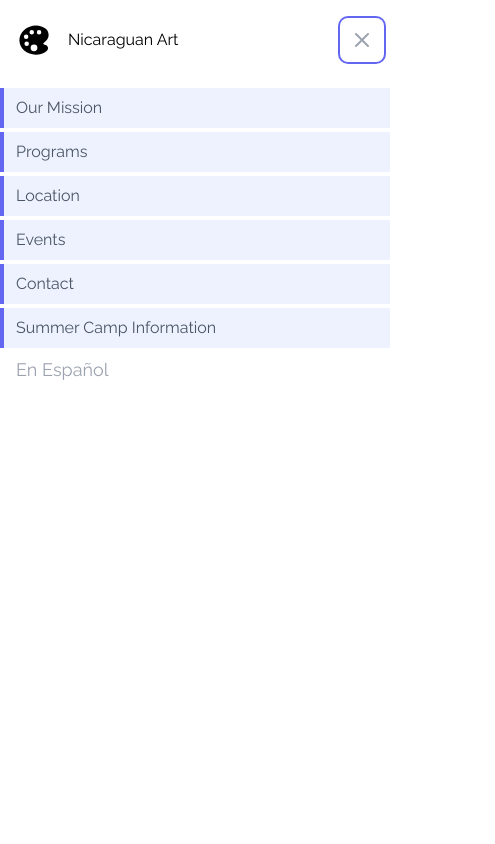
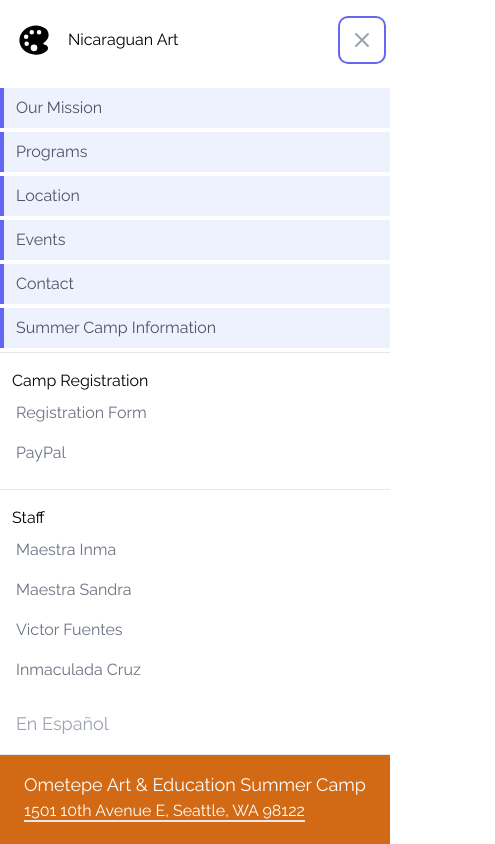
Before and after one commit to papadavis47/ometepe-art-and-education, a Next.js app: page /info/location in a window 390 px wide. Both pictures are taken after a click on the button "Open main menu". Shown: the top 844 px of the page, 495 px wide, since content can reach past the window. Built offline with nearby package versions, Linux system fonts and the light colour scheme; a web font is replaced by a local one.

Commit message:
Full mobile menu functionality achieved with headlessui

```diff
--- a/components/NavBar/NavBar.js
+++ b/components/NavBar/NavBar.js
@@ -21,10 +21,10 @@ const NavBar = () => {
       <Disclosure as='nav' className='bg-white border-b border-gray-200 '>
         {({ open }) => (
           <>
-            <div className='px-4 mx-auto max-w-8xl sm:px-6 lg:px-8'>
+            <div className='max-w-full px-4 mx-auto sm:px-6 lg:px-8'>
               <div className='flex justify-between h-20'>
                 {/* left side of bar */}
-                <div className='flex items-center'>
+                <div className='flex items-center flex-shrink-0'>
                   <MyLink href='/'>
                     <IoColorPalette size={36} style={{ fontWeight: "bold" }} />
                   </MyLink>
@@ -35,14 +35,13 @@ const NavBar = () => {
 
                 {/* center of bar */}
                 <div className='flex items-center'>
-                  <div className='hidden lg:ml-6 lg:flex lg:space-x-8'>
+                  <div className='hidden lg:ml-6 xl:flex xl:space-x-8'>
                     {!spanish &&
                       navigation.map((item) => (
                         <MyLink
                           key={item.name}
                           href={item.href}
                           className='inline-flex items-center px-1 pt-1 text-sm font-medium text-gray-500 capitalize border-b-2 border-transparent hover:border-gray-300 hover:text-gray-700'
-                          aria-current={item.current ? "page" : undefined}
                         >
                           {item.name}
                         </MyLink>
@@ -88,6 +87,8 @@ const NavBar = () => {
                                         active ? "bg-gray-100" : "",
                                         "block px-4 py-2 text-sm text-gray-700"
                                       )}
+                                      target='_blank'
+                                      rel='noreferrer'
                                     >
                                       {item.text}
                                     </a>
@@ -104,6 +105,8 @@ const NavBar = () => {
                                         active ? "bg-gray-100" : "",
                                         "block px-4 py-2 text-sm text-gray-700"
                                       )}
+                                      target='_blank'
+                                      rel='noreferrer'
                                     >
                                       {item.text}
                                     </a>
@@ -161,14 +164,14 @@ const NavBar = () => {
                 <div className='flex items-center'>
                   <button
                     type='button'
-                    className='hidden p-1 ml-auto text-gray-400 bg-white lg:inline-block hover:text-gray-500'
+                    className='hidden p-1 ml-auto text-gray-400 bg-white xl:inline-block hover:text-gray-500'
                     onClick={toggleSpanish}
                   >
                     <span className='sr-only'>Toggle Spanish</span>
                     <span className='p-3 text-sm'>{spanish ? "English" : "En Español"}</span>
                   </button>
                 </div>
-                <div className='flex items-center -mr-2 sm:hidden'>
+                <div className='flex items-center -mr-2 md:hidden'>
                   {/* Mobile menu button */}
                   <Disclosure.Button className='inline-flex items-center justify-center p-2 text-gray-400 bg-white rounded-md hover:text-gray-500 hover:bg-gray-100 focus:outline-none focus:ring-2 focus:ring-offset-2 focus:ring-indigo-500'>
                     <span className='sr-only'>Open main menu</span>
@@ -182,13 +185,13 @@ const NavBar = () => {
               </div>
             </div>
 
-            <Disclosure.Panel className='min-h-screen sm:hidden'>
+            <Disclosure.Panel className='sm:hidden'>
               <div className='pt-2 pb-3 space-y-1'>
                 {!spanish &&
                   navigation.map((item) => (
                     <Disclosure.Button
                       key={item.name}
-                      as='MyLink'
+                      as={MyLink}
                       href={item.href}
                       className='block py-2 pl-3 pr-4 text-base font-medium text-gray-600 capitalize border-l-4 border-indigo-500 bg-indigo-50 hover:bg-gray-50 hover:border-gray-300 hover:text-gray-800'
                     >
@@ -199,13 +202,58 @@ const NavBar = () => {
                   spanishNavigation.map((item) => (
                     <Disclosure.Button
                       key={item.name}
-                      as='MyLink'
+                      as={MyLink}
                       href={item.href}
                       className='block py-2 pl-3 pr-4 text-base font-medium text-gray-600 capitalize border-l-4 border-indigo-500 bg-indigo-50 hover:bg-gray-50 hover:border-gray-300 hover:text-gray-800'
                     >
                       {item.name}
                     </Disclosure.Button>
                   ))}
+                {/* submenu 1 */}
+                <div className='pt-4 pb-3 border-t border-gray-200'>
+                  <p className='ml-3'>{spanish ? "Registro de Campamento" : "Camp Registration"}</p>
+                  {!spanish &&
+                    campRegistration.map((item) => (
+                      <Disclosure.Button
+                        key={item.text}
+                        as='a'
+                        href={item.href}
+                        className='block px-4 py-2 text-base font-medium text-gray-500 hover:text-gray-800 hover:bg-gray-100'
+                        target='_blank'
+                        rel='noreferrer'
+                      >
+                        {item.text}
+                      </Disclosure.Button>
+                    ))}
+                  {spanish &&
+                    spanishRegistration.map((item) => (
+                      <Disclosure.Button
+                        key={item.text}
+                        as='a'
+                        href={item.href}
+                        className='block px-4 py-2 text-base font-medium text-gray-500 hover:text-gray-800 hover:bg-gray-100'
+                        target='_blank'
+                        rel='noreferrer'
+                      >
+                        {item.text}
+                      </Disclosure.Button>
+                    ))}
+                </div>
+                {/* end submenu 1 */}
+                {/* submenu 2 */}
+                <div className='pt-4 pb-3 border-t border-gray-200'>
+                  <p className='ml-3'>{spanish ? "Personal" : "Staff"}</p>
+                  {staff.map((link) => (
+                    <Disclosure.Button
+                      key={link.text}
+                      as={MyLink}
+                      href={link.href}
+                      className='block px-4 py-2 text-base font-medium text-gray-500 hover:text-gray-800 hover:bg-gray-100'
+                    >
+                      {link.text}
+                    </Disclosure.Button>
+                  ))}
+                </div>
                 {/* language toggle for mobile */}
                 <button
                   type='button'
--- a/pages/info/location.js
+++ b/pages/info/location.js
@@ -1,4 +1,3 @@
-import Construction from "../../components/Construction";
 import { useAppContext } from "../../Context/appContext.js";
 
 const Location = () => {
@@ -20,7 +19,7 @@ const Location = () => {
               </a>
             </p>
           </div>
-          <div>
+          <div className='hidden md:block'>
             <iframe
               src='https://www.google.com/maps/embed?pb=!1m18!1m12!1m3!1d2688.663026918947!2d-122.32065440000001!3d47.63268119999999!2m3!1f0!2f0!3f0!3m2!1i1024!2i768!4f13.1!3m3!1m2!1s0x549015271ed8578b%3A0xbf14bda4c59770de!2s1501%2010th%20Ave%20E%2C%20Seattle%2C%20WA%2098102!5e0!3m2!1sen!2sus!4v1652244871638!5m2!1sen!2sus'
               width='600'
@@ -29,7 +28,7 @@ const Location = () => {
               loading='lazy'
               allowFullScreen=''
               referrerPolicy='no-referrer-when-downgrade'
-              className='mx-auto is-hidden-mobile'
+              className='mx-auto'
             ></iframe>
           </div>
         </div>
```
